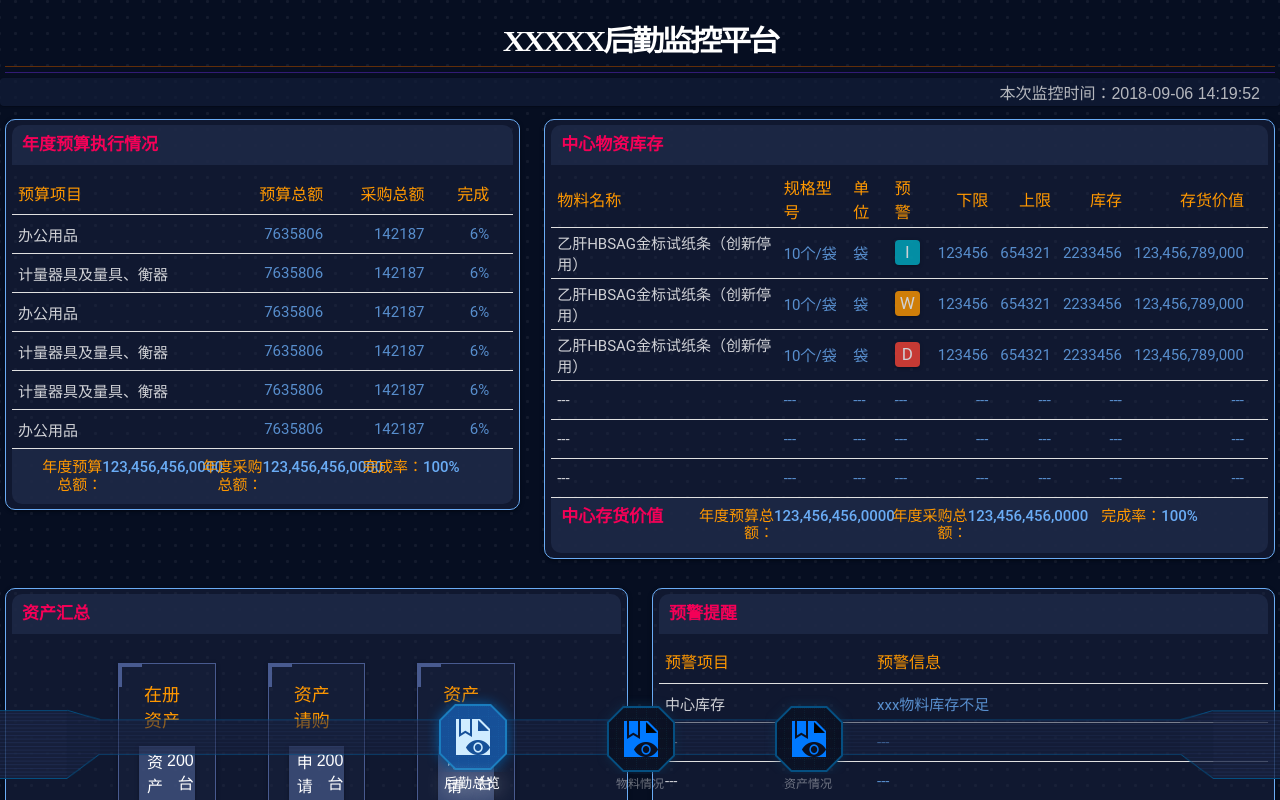
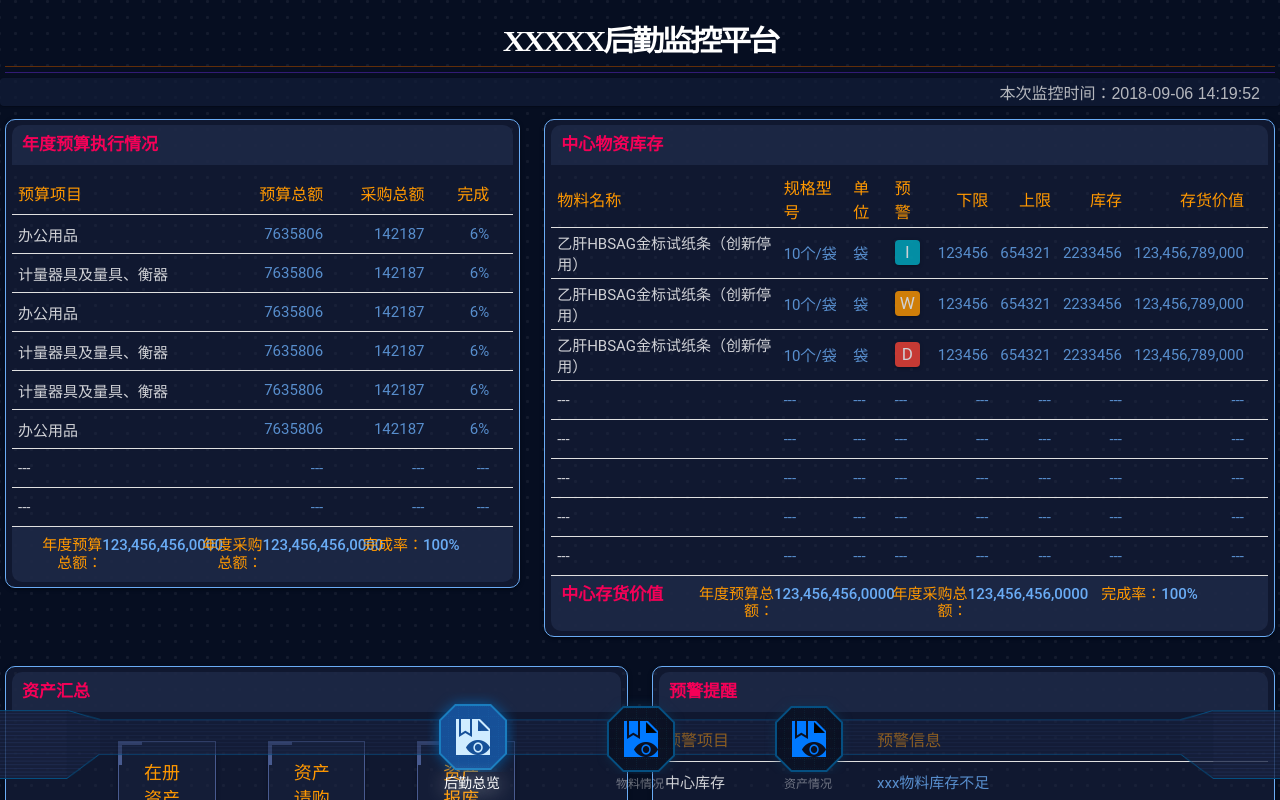
Before and after one commit to ArmyHan/screen-show, a React (Create React App) app: page / in a window 1280 px wide. Shown: the top 800 px of the page. Built offline with nearby package versions, Linux system fonts and the light colour scheme.

Commit message:
update page size.

```diff
--- a/src/components/TableBase.js
+++ b/src/components/TableBase.js
@@ -136,7 +136,7 @@ class TableBase extends React.Component {
                     );
                 })
             );
-            if (rowData.length < 6) {
+            if (rowData.length < pageSize) {
                 for (let rowIndex = 0; rowIndex < pageSize - rowData.length; rowIndex++) {
                     result.push(<TableContentRow key={rowIndex}>
                         {header.map((headItem, headIndex) => {
--- a/src/data/FirstPageConfig.json
+++ b/src/data/FirstPageConfig.json
@@ -23,7 +23,7 @@
         "numeric": true
       }
     ],
-    "pageSize": 6
+    "pageSize": 8
   },
   "topRightContainer": {
     "title": "中心物资库存",
@@ -68,7 +68,8 @@
         "displayName": "存货价值",
         "numeric": true
       }
-    ]
+    ],
+    "pageSize": 8
   },
   "bottomLeftContainer": {
     "title": "资产汇总"
@@ -86,6 +87,7 @@
         "displayName": "预警信息",
         "numeric": false
       }
-    ]
+    ],
+    "pageSize": 6
   }
 }
--- a/src/pages/FirstPage.js
+++ b/src/pages/FirstPage.js
@@ -27,7 +27,7 @@ const footData = [
 class FirstPage extends React.Component {
     constructor(props) {
         super(props);
-        this.state = {show: false, data: {}, pageSize: 6, pageNumber: 0};
+        this.state = {show: false, data: {}, pageNumber: 0};
     }
 
     componentDidMount() {
@@ -92,7 +92,7 @@ class FirstPage extends React.Component {
                             budgetAmount: budgetAmount,
                             purchaseAmount: purchaseAmount,
                             completionSituation: completionSituation + '%'
-                        },
+                        }
                     ],
                     topRightData: [{
                         uuid: 0,
@@ -156,7 +156,7 @@ class FirstPage extends React.Component {
 
     render() {
         const {classes} = this.props;
-        const {show, data, pageSize, pageNumber} = this.state;
+        const {show, data, pageNumber} = this.state;
 
         return (
             <Fade in={show} timeout={1000}>
@@ -165,13 +165,13 @@ class FirstPage extends React.Component {
                         <Grid item xs={5}>
                             <BaseContainer headTitle={topLeftContainer.title} footData={footData}>
                                 <TableBase header={topLeftContainer.header} rowData={data.topLeftData}
-                                           pageSize={pageSize}/>
+                                           pageSize={topLeftContainer.pageSize}/>
                             </BaseContainer>
                         </Grid>
                         <Grid item xs={7}>
                             <BaseContainer headTitle={topRightContainer.title} footTitle={"中心存货价值"} footData={footData}>
                                 <TableBase header={topRightContainer.header} rowData={data.topRightData}
-                                           pageSize={pageSize}/>
+                                           pageSize={topRightContainer.pageSize}/>
                             </BaseContainer>
                         </Grid>
                         <Grid item xs={6}>
@@ -182,7 +182,7 @@ class FirstPage extends React.Component {
                         <Grid item xs={6}>
                             <BaseContainer headTitle={bottomRightContainer.title}>
                                 <TableBase header={bottomRightContainer.header} rowData={data.bottomRightData}
-                                           pageSize={pageSize}/>
+                                           pageSize={bottomRightContainer.pageSize}/>
                             </BaseContainer>
                         </Grid>
                     </Grid>
```
